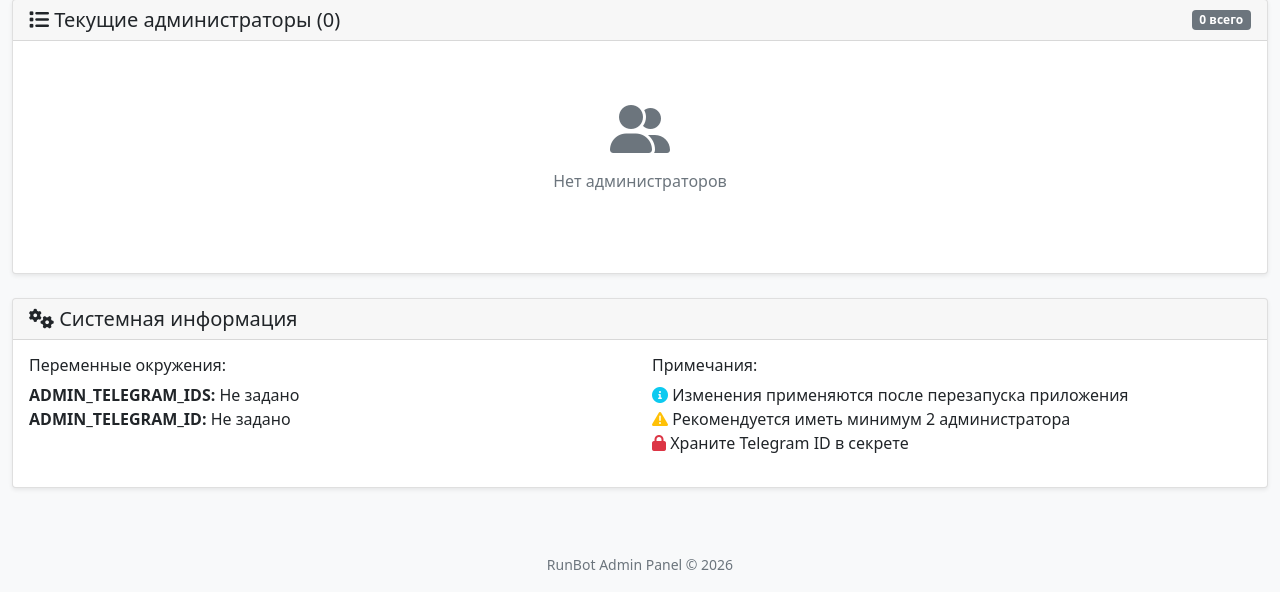
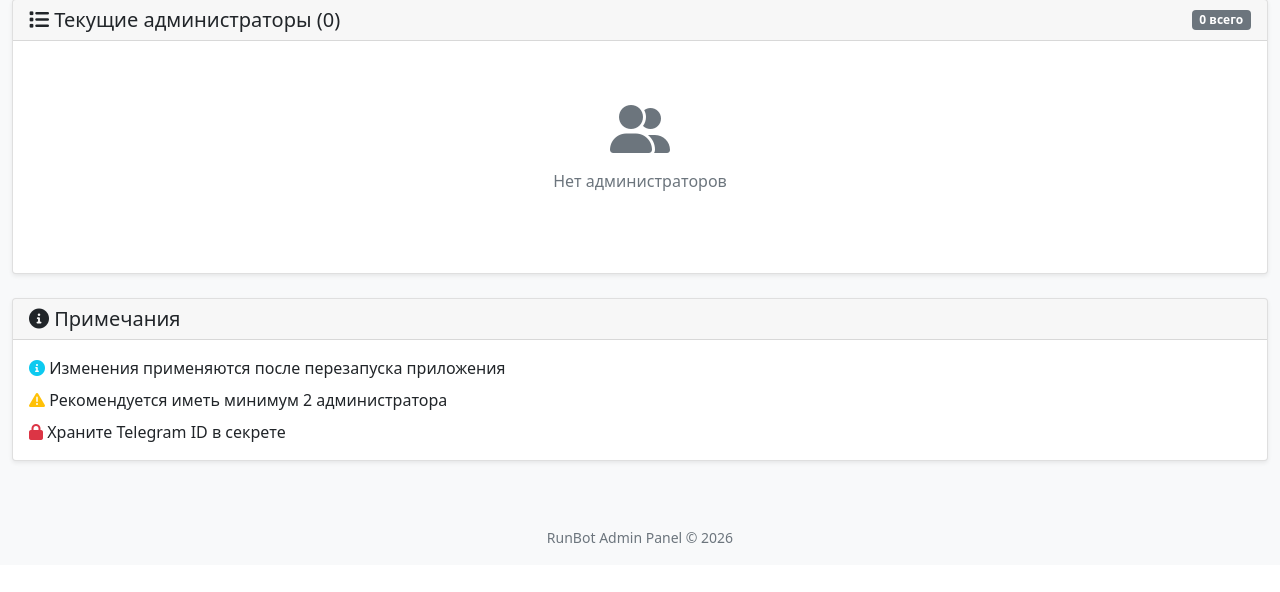
Before and after one commit to ArsenHandzhyan/runbot-web-admin, a Flask app: page /admins in a window 1280 px wide. Shown: the part 470-1062 px from the top of the page. After the commit the page ends 1013 px from the top, so only its background shows below. Run offline with Flask 3, Linux system fonts and the light colour scheme; the visitor is signed in with stand-in values (Sample User, id 1).

Commit message:
refactor: remove sensitive info from admins page
- Removed Telegram ID column from admins table
- Removed system environment variables section
- Kept only notes section with important reminders

Co-Authored-By: Claude Sonnet 4.5 <noreply@anthropic.com>

```diff
--- a/templates/admins.html
+++ b/templates/admins.html
@@ -85,7 +85,6 @@
                         <thead>
                             <tr>
                                 <th>№</th>
-                                <th>Telegram ID</th>
                                 <th>ФИО/Username</th>
                                 <th>Дата добавления</th>
                                 <th>Статус</th>
@@ -96,9 +95,6 @@
                             {% for admin in admins %}
                             <tr class="{% if not admin.is_active %}table-secondary{% endif %}">
                                 <td>{{ loop.index }}</td>
-                                <td>
-                                    <code>{{ admin.telegram_id }}</code>
-                                </td>
                                 <td>
                                     {% if admin.full_name %}
                                         {{ admin.full_name }}
@@ -165,33 +161,21 @@
     </div>
 </div>
 
-<!-- System Info -->
+<!-- Notes -->
 <div class="row mt-4">
     <div class="col-12">
         <div class="card">
             <div class="card-header">
                 <h5 class="card-title mb-0">
-                    <i class="fas fa-cogs"></i> Системная информация
+                    <i class="fas fa-info-circle"></i> Примечания
                 </h5>
             </div>
             <div class="card-body">
-                <div class="row">
-                    <div class="col-md-6">
-                        <h6>Переменные окружения:</h6>
-                        <ul class="list-unstyled">
-                            <li><strong>ADMIN_TELEGRAM_IDS:</strong> {{ admin_telegram_ids or 'Не задано' }}</li>
-                            <li><strong>ADMIN_TELEGRAM_ID:</strong> {{ admin_telegram_id or 'Не задано' }}</li>
-                        </ul>
-                    </div>
-                    <div class="col-md-6">
-                        <h6>Примечания:</h6>
-                        <ul class="list-unstyled">
-                            <li><i class="fas fa-info-circle text-info"></i> Изменения применяются после перезапуска приложения</li>
-                            <li><i class="fas fa-exclamation-triangle text-warning"></i> Рекомендуется иметь минимум 2 администратора</li>
-                            <li><i class="fas fa-lock text-danger"></i> Храните Telegram ID в секрете</li>
-                        </ul>
-                    </div>
-                </div>
+                <ul class="list-unstyled mb-0">
+                    <li class="mb-2"><i class="fas fa-info-circle text-info"></i> Изменения применяются после перезапуска приложения</li>
+                    <li class="mb-2"><i class="fas fa-exclamation-triangle text-warning"></i> Рекомендуется иметь минимум 2 администратора</li>
+                    <li class="mb-0"><i class="fas fa-lock text-danger"></i> Храните Telegram ID в секрете</li>
+                </ul>
             </div>
         </div>
     </div>
```
